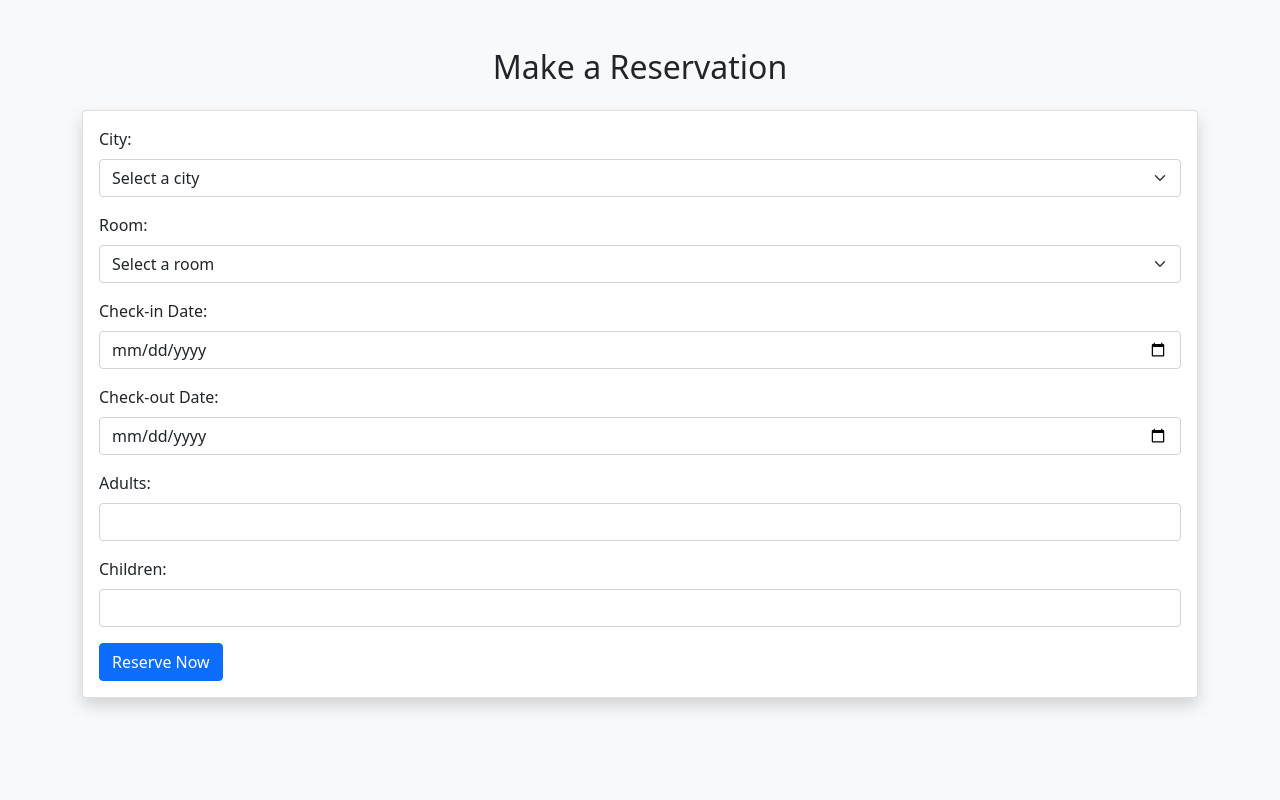
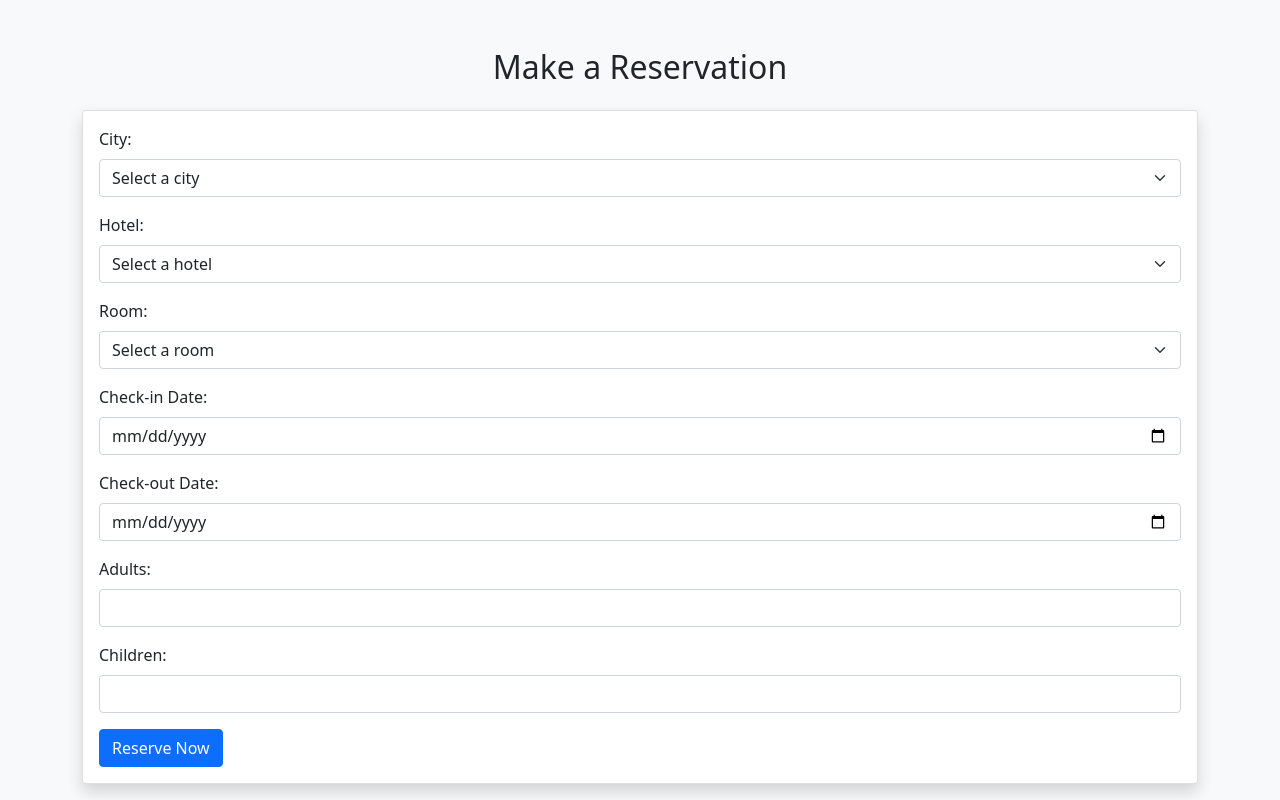
Before and after one commit to MouadElMeati/Booking, a PHP site: page /reserver.php in a window 1280 px wide. Run offline with PHP 8.4, Linux system fonts and the light colour scheme; the visitor is signed in with stand-in values (Sample User, id 1); tables that the repository leaves empty or names only in its code hold one stand-in row (values such as "Sample post").

Commit message:
add hotels

```diff
--- a/admins/incl/header.php
+++ b/admins/incl/header.php
@@ -1,4 +1,4 @@
-<div class="container-fluid bg-dark text-light p-3 d-flex align-items-center justify-content-between">
+<div class="container-fluid bg-dark text-light p-3 d-flex align-items-center justify-content-between ">
     <h3 class=" mb-0 ">ADMIN PANEL</h3>
     <a href="logout.php" class="btn btn-light btn-sm">LOG OUT</a>
 </div>
--- a/admins/style/style.css
+++ b/admins/style/style.css
@@ -40,6 +40,7 @@
     #dashbord-menu {
         height: auto;
         width: 100%;
+
     }
 
 }
--- a/admins/updateRooms.php
+++ b/admins/updateRooms.php
@@ -2,7 +2,6 @@
 session_start();
 require('incl/cnx.php');
 
-// Fetch room details based on ID
 if (isset($_GET['id'])) {
     $id = $_GET['id'];
     try {
@@ -23,7 +22,6 @@
     exit;
 }
 
-// Handle form submission
 if ($_SERVER['REQUEST_METHOD'] === 'POST') {
     $room_type = $_POST['room_type'];
     $price = $_POST['price'];
--- a/admins/userList.php
+++ b/admins/userList.php
@@ -2,7 +2,7 @@
 <?php
 require('incl/cnx.php');
 
-// Handle delete action
+
 if (isset($_POST['delete_id'])) {
     try {
         $deleteStmt = $pdo->prepare("DELETE FROM users WHERE id = :id");
@@ -85,9 +85,9 @@
                     <td><?php echo htmlspecialchars($user['address']); ?></td>
                     <td><?php echo htmlspecialchars($user['pincode']); ?></td>
                     <td><?php echo htmlspecialchars($user['birthday']); ?></td>
-                    <td>******</td> <!-- Mask password -->
+                    <td>******</td>
                     <td>
-                        <!-- Delete Button -->
+
                         <form action="" method="POST" style="display:inline;" onsubmit="return confirm('Are you sure you want to delete this user?');">
                             <input type="hidden" name="delete_id" value="<?php echo $user['id']; ?>">
                             <button type="submit" class="btn btn-danger btn-sm">Delete</button>
--- a/reserver.php
+++ b/reserver.php
@@ -7,11 +7,12 @@
     exit();
 }
 
-$cities = $pdo->query("SELECT * FROM cities")->fetchAll(PDO::FETCH_ASSOC);
 
-// Fetch available rooms (with is_available = 1)
-$rooms = $pdo->query("SELECT id, room_type FROM rooms WHERE is_available = 1")->fetchAll(PDO::FETCH_ASSOC);
+$stmt = $pdo->query("SELECT * FROM cities");
+$cities = $stmt->fetchAll(PDO::FETCH_ASSOC);
 
+$hotels = [];
+$rooms = [];
 $error_message = "";
 
 if ($_SERVER["REQUEST_METHOD"] == "POST" && isset($_POST['reserve'])) {
@@ -23,17 +24,17 @@
         $adults = $_POST['adults'];
         $children = $_POST['children'];
         $city_id = $_POST['city_id'];
+        $hotel_id = $_POST['hotel_id'];
 
-        // Validate room_id
-        $stmt = $pdo->prepare("SELECT COUNT(*) FROM rooms WHERE id = ?");
-        $stmt->execute([$room_id]);
+
+        $stmt = $pdo->prepare("SELECT COUNT(*) FROM rooms WHERE id = ? AND hotel_id = ?");
+        $stmt->execute([$room_id, $hotel_id]);
         if ($stmt->fetchColumn() == 0) {
             throw new Exception("Invalid room selection.");
         }
 
-        // Insert reservation
-        $stmt = $pdo->prepare("INSERT INTO reservations (user_id, room_id, check_in, check_out, adults, children, city_id) VALUES (?, ?, ?, ?, ?, ?, ?)");
-        if ($stmt->execute([$user_id, $room_id, $check_in, $check_out, $adults, $children, $city_id])) {
+        $stmt = $pdo->prepare("INSERT INTO reservations (user_id, room_id, hotel_id, check_in, check_out, adults, children, city_id) VALUES (?, ?, ?, ?, ?, ?, ?, ?)");
+        if ($stmt->execute([$user_id, $room_id, $hotel_id, $check_in, $check_out, $adults, $children, $city_id])) {
             header("Location: confirmation.php");
             exit();
         } else {
@@ -42,6 +43,22 @@
     } catch (Exception $e) {
         $error_message = $e->getMessage();
     }
+}
+
+if (isset($_POST['city_id'])) {
+    $city_id = $_POST['city_id'];
+    $stmt = $pdo->prepare("SELECT * FROM hotels WHERE city_id = ?");
+    $stmt->execute([$city_id]);
+    $hotels = $stmt->fetchAll(PDO::FETCH_ASSOC);
+}
+
+if (isset($_POST['hotel_id'])) {
+    $hotel_id = $_POST['hotel_id'];
+    $stmt = $pdo->prepare("SELECT * FROM rooms WHERE hotel_id = ? AND is_available = 1");
+
+    $stmt->execute([$hotel_id]);
+    $rooms = $stmt->fetchAll(PDO::FETCH_ASSOC);
+
 }
 ?>
 
@@ -68,20 +85,33 @@
                 <form method="POST">
                     <div class="mb-3">
                         <label class="form-label">City:</label>
-                        <select name="city_id" class="form-select" required>
+                        <select name="city_id" class="form-select" id="citySelect" required onchange="this.form.submit()">
                             <option value="">Select a city</option>
                             <?php foreach ($cities as $city): ?>
-                                <option value="<?php echo $city['id']; ?>"><?php echo $city['name']; ?></option>
+                                <option value="<?php echo $city['id']; ?>" <?php echo (isset($city_id) && $city_id == $city['id']) ? 'selected' : ''; ?>>
+                                    <?php echo htmlspecialchars($city['name']); ?>
+                                </option>
                             <?php endforeach; ?>
                         </select>
                     </div>
+                    <div class="mb-3">
+    <label class="form-label">Hotel:</label>
+    <select name="hotel_id" class="form-select" id="hotelSelect" required onchange="this.form.submit()">
+        <option value="">Select a hotel</option>
+        <?php foreach ($hotels as $hotel): ?>
+            <option value="<?php echo htmlspecialchars($hotel['id']); ?>" <?php echo (isset($hotel_id) && $hotel_id == $hotel['id']) ? 'selected' : ''; ?>>
+                <?php echo htmlspecialchars($hotel['name']); ?>
+            </option>
+        <?php endforeach; ?>
+    </select>
+</div>
                     <div class="mb-3">
                         <label class="form-label">Room:</label>
                         <select name="room_id" class="form-select" required>
                             <option value="">Select a room</option>
                             <?php foreach ($rooms as $room): ?>
                                 <option value="<?php echo $room['id']; ?>">
-                                    <?php echo htmlspecialchars($room['room_type']); ?> <!-- Display room type -->
+                                    <?php echo htmlspecialchars($room['room_type']); ?>
                                 </option>
                             <?php endforeach; ?>
                         </select>
```
Also changed, not shown: reservation.php (+2 -5 lines).
